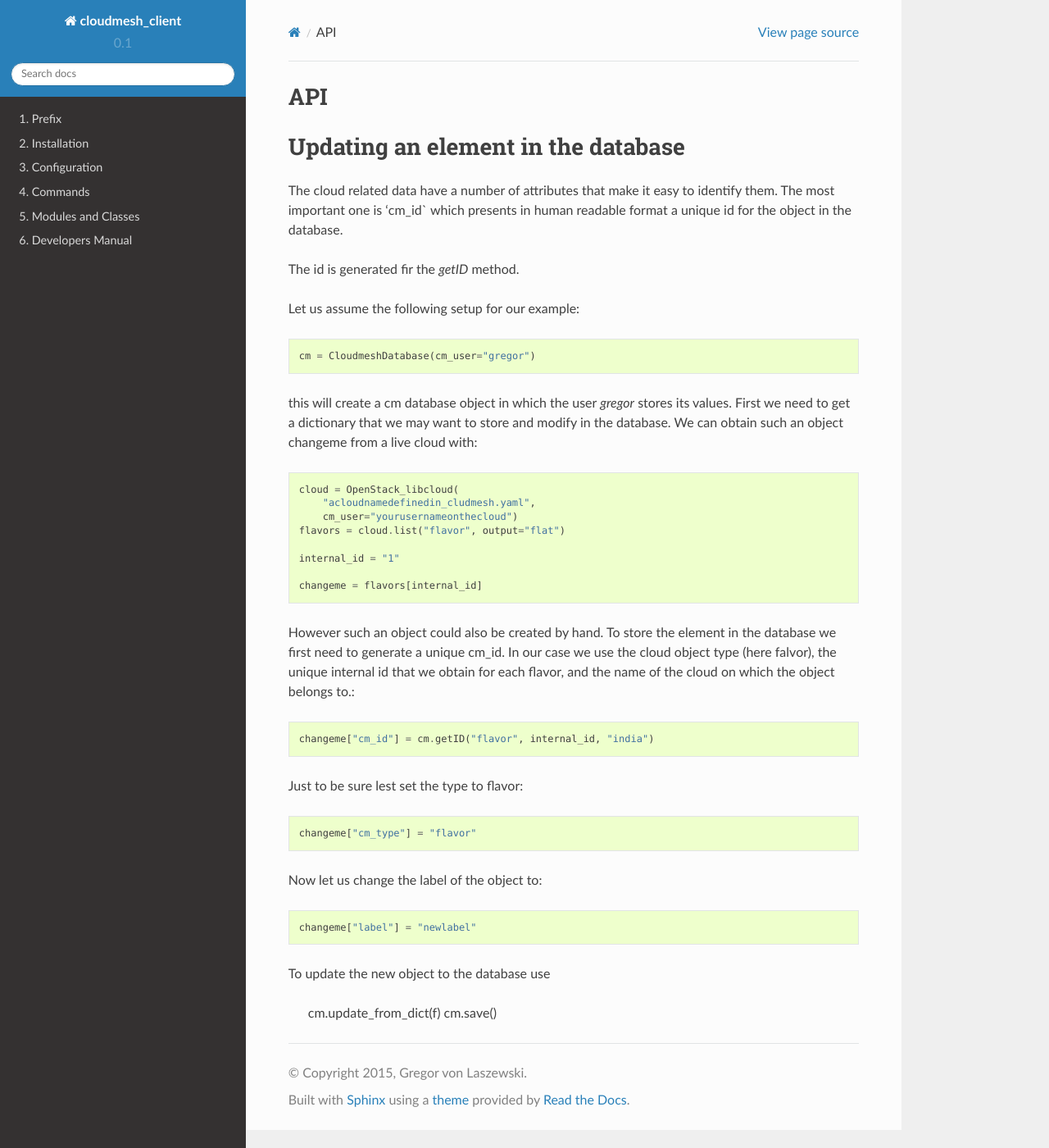
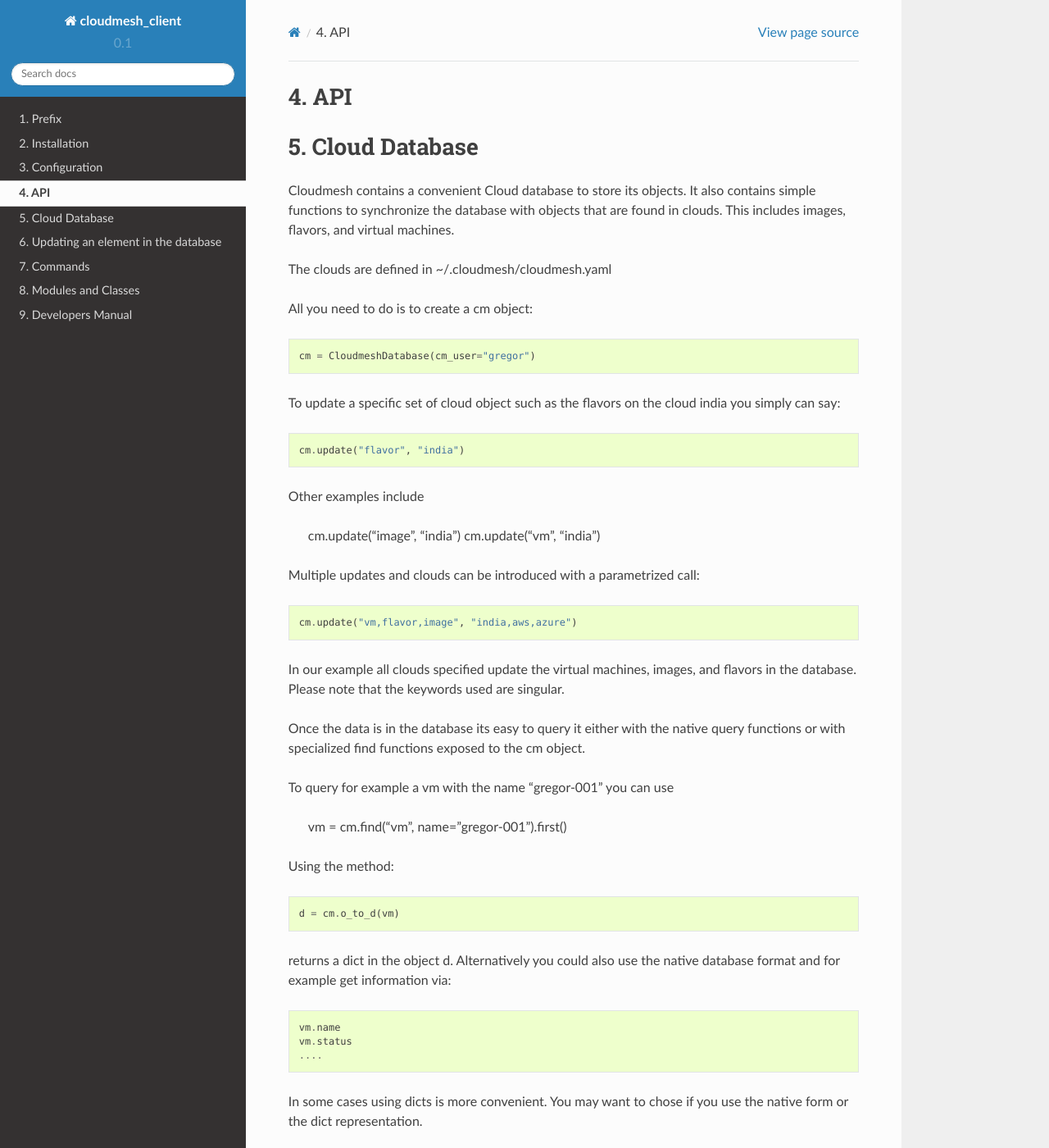
Before and after one commit to cloudmesh/client, a Sphinx documentation site: the page built from docs/source/api.rst, in a window 1280 px wide and 1400 px high. Shown: the whole window at 82% size. Built offline with Sphinx 7.4.7 and the Read the Docs theme 2.0.0, drawn with Linux system fonts in a browser that asks for light colours; pages that are not in the unit, such as notebooks, are missing from menus; some of the changed text lies outside the part shown.

Commit message:
improving simple api documentation

```diff
--- a/docs/source/api.rst
+++ b/docs/source/api.rst
@@ -1,12 +1,71 @@
 API
 ===
+
+Cloud Database
+==============
+
+Cloudmesh contains a convenient Cloud database to store its
+objects. It also contains simple functions to synchronize the database
+with objects that are found in clouds. This includes images, flavors,
+and virtual machines.
+
+The clouds are defined in ~/.cloudmesh/cloudmesh.yaml
+
+All you need to do is to create a cm object::
+
+    cm = CloudmeshDatabase(cm_user="gregor")
+
+To update a specific set of cloud object such as the flavors on the
+cloud india you simply can say::
+
+    cm.update("flavor", "india")
+
+Other examples include
+
+    cm.update("image", "india")
+    cm.update("vm", "india")
+
+Multiple updates and clouds can be introduced with a parametrized call::
+
+    cm.update("vm,flavor,image", "india,aws,azure")
+
+In our example all clouds specified update the virtual machines,
+images, and flavors in the database.  Please note that the keywords
+used are singular.
+
+Once the data is in the database its easy to query it either with the
+native query functions or with specialized find functions exposed to
+the cm object.
+
+To query for example a vm with the name "gregor-001" you can use
+
+    vm = cm.find("vm", name="gregor-001").first()
+
+Using the method::
+
+    d = cm.o_to_d(vm)
+
+returns a dict in the object d. Alternatively you could also use the
+native database format and for example get information via::
+
+    vm.name
+    vm.status
+    ....
+
+In some cases using dicts is more convenient. You may want to chose if
+you use the native form or the dict representation.
+
+
+
+
+
 
 Updating an element in the database
 ===================================
 
-The cloud related data have a number of attributes that make it easy to identify them.
-The most important one is 'cm_id` which presents in human readable format a unique id for
-the object in the database.
+The cloud related data have a number of attributes that make it easy
+to identify them.  The most important one is 'cm_id` which presents in
+human readable format a unique id for the object in the database.
 
 The id is generated fir the `getID` method.
 
@@ -15,9 +74,10 @@
 
     cm = CloudmeshDatabase(cm_user="gregor")
 
-this will create a cm database object in which the user `gregor` stores its values.
-First we need to get a dictionary that we may want to store and modify in the database.
-We can obtain such an object changeme from a live cloud with::
+this will create a cm database object in which the user `gregor`
+stores its values.  First we need to get a dictionary that we may want
+to store and modify in the database.  We can obtain such an object
+changeme from a live cloud with::
 
     cloud = OpenStack_libcloud(
         "acloudnamedefinedin_cludmesh.yaml",
@@ -28,9 +88,11 @@
 
     changeme = flavors[internal_id]
 
-However such an object could also be created by hand. To store the element in
-the database we first need to generate a unique cm_id. In our case we use the cloud object type (here falvor),
-the unique internal id that we obtain for each flavor, and the name of the cloud on which the object belongs to.::
+However such an object could also be created by hand. To store the
+element in the database we first need to generate a unique cm_id. In
+our case we use the cloud object type (here flavor), the unique
+internal id that we obtain for each flavor, and the name of the cloud
+on which the object belongs to.::
 
         changeme["cm_id"] = cm.getID("flavor", internal_id, "india")
 
--- a/docs/source/index.rst
+++ b/docs/source/index.rst
@@ -14,6 +14,7 @@
    installation
    configuration
    use
+   api
    man/man
    modules/modules
    develop
```
